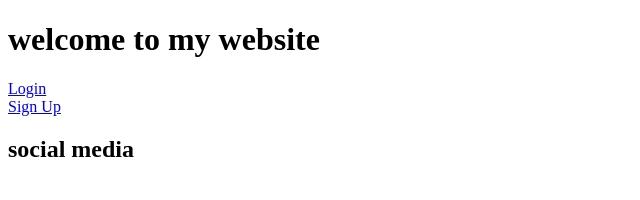
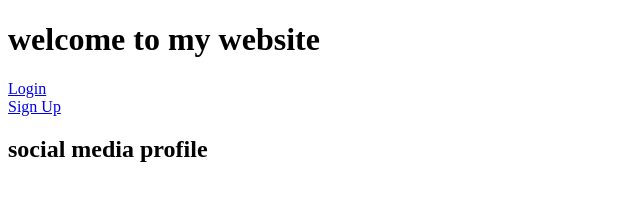
Before and after one commit to neha3060/iseworkshop, a plain HTML site: page index.html in a window 1280 px wide. Shown: the whole page, without its empty margins (0-640 px from the left). Drawn offline with Linux system fonts and the light colour scheme.

```diff
--- a/index.html
+++ b/index.html
@@ -11,6 +11,6 @@
     <h1>welcome to my website</h1>
     <a rel="stylesheet" href="login.html">Login</a><br>
     <a rel="stylesheet" href="signup.html">Sign Up</a><br>
-    <h2>social media</h2>
+    <h2>social media profile</h2>
 </body>
 </html>
```
